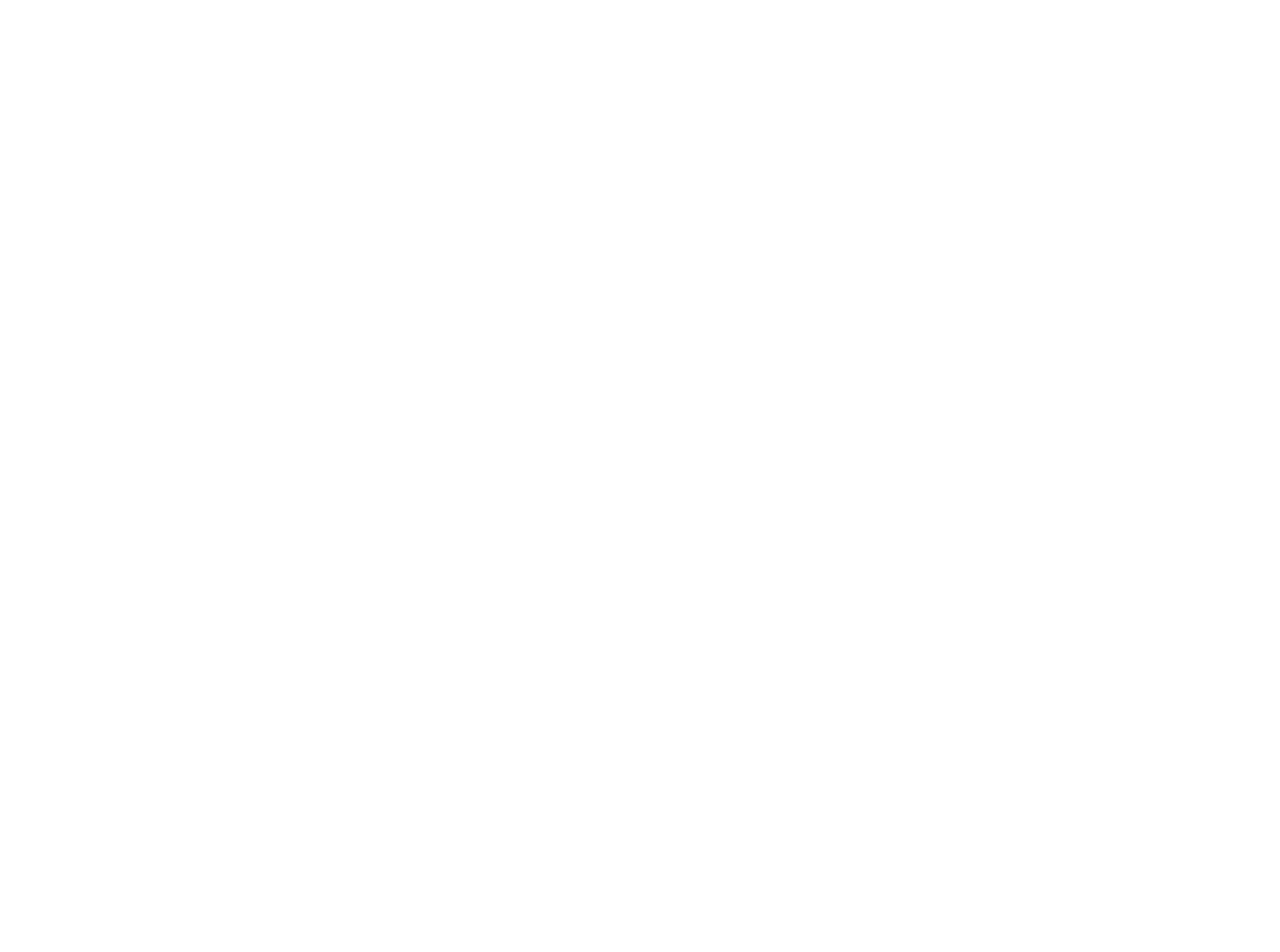
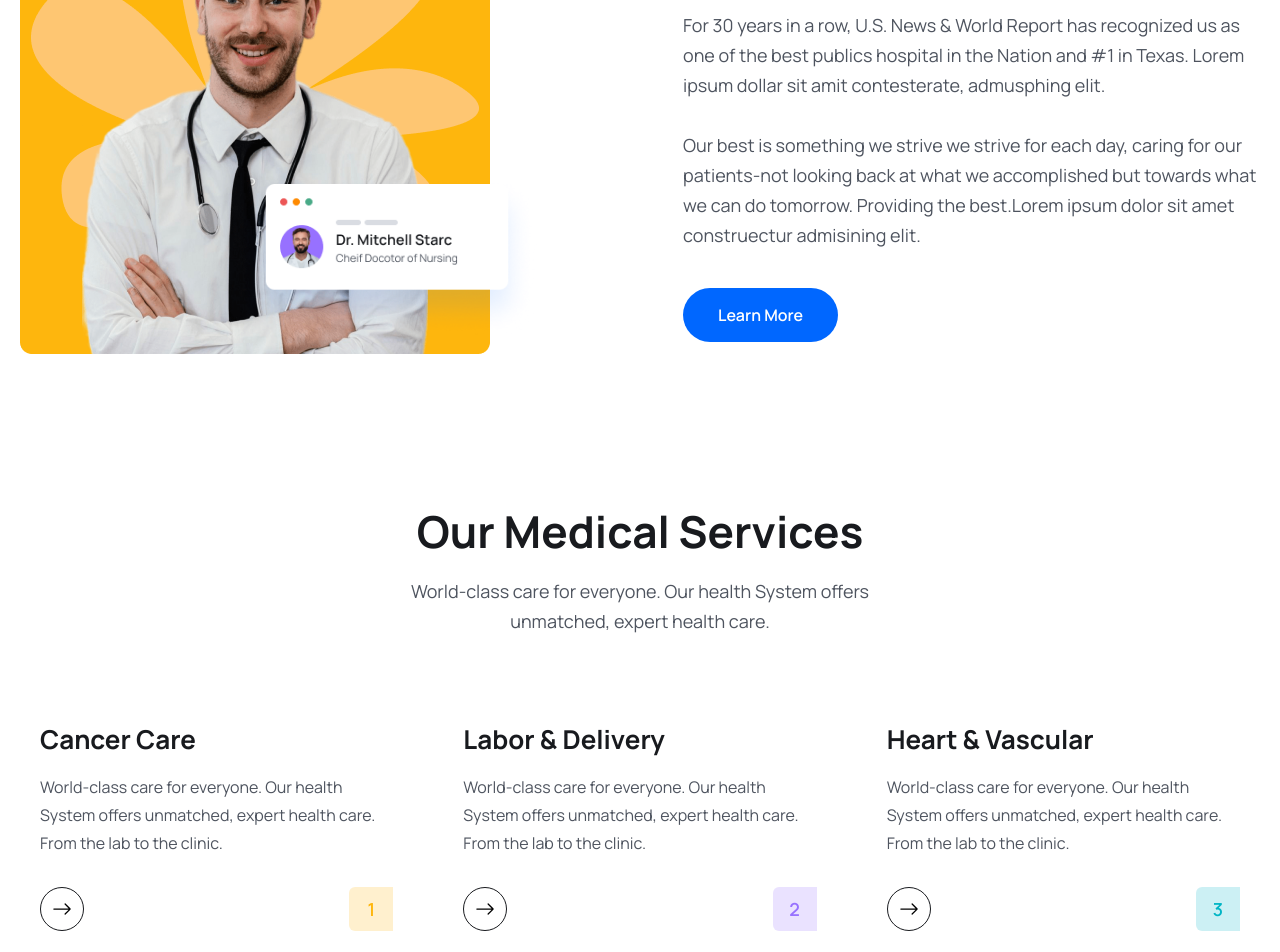
Before and after one commit to shagors/doctor-appointment, a React (Vite) app in the folder frontend/: page / in a window 1280 px wide. Shown: the part 1920-2872 px from the top of the page. Before the commit the page ends 1753 px from the top, so only its background shows below. Built offline with nearby package versions, Linux system fonts and the light colour scheme.

Commit message:
design two section about us and our services and resposive it

```diff
--- /dev/null
+++ b/frontend/src/components/About/About.jsx
@@ -0,0 +1,44 @@
+import aboutImg from "../../assets/images/about.png";
+import aboutCardImg from "../../assets/images/about-card.png";
+import { Link } from "react-router-dom";
+
+const About = () => {
+  return (
+    <section>
+      <div className="container">
+        <div className="flex justify-between gap-[50px] lg:gap-[130px] xl:gap-0 flex-col lg:flex-row">
+          {/* about image */}
+          <div className="relative w-3/4 lg:w-1/2 xl:w-[770px] z-10 order-2 lg:order-1">
+            <img src={aboutImg} alt="About-Imgage" />
+            <div className="absolute z-20 bottom-4 w-[200px] md:w-[300px] right-[-30%] md:right-[-7%] lg:right-[22%]">
+              <img src={aboutCardImg} alt="Card-Image" />
+            </div>
+          </div>
+
+          {/* =============About Content============= */}
+          <div className="w-full lg:w-1/2 xl:w-[670px] order-1 lg:order-2">
+            <h2 className="heading">Proud to be one of the nations best.</h2>
+            <p className="text__para">
+              For 30 years in a row, U.S. News & World Report has recognized us
+              as one of the best publics hospital in the Nation and #1 in Texas.
+              Lorem ipsum dollar sit amit contesterate, admusphing elit.
+            </p>
+
+            <p className="text__para mt-[30px]">
+              Our best is something we strive we strive for each day, caring for
+              our patients-not looking back at what we accomplished but towards
+              what we can do tomorrow. Providing the best.Lorem ipsum dolor sit
+              amet construectur admisining elit.
+            </p>
+
+            <Link to="/">
+              <button className="btn">Learn More</button>
+            </Link>
+          </div>
+        </div>
+      </div>
+    </section>
+  );
+};
+
+export default About;
--- /dev/null
+++ b/frontend/src/components/Services/ServiceCard.jsx
@@ -0,0 +1,35 @@
+import { BsArrowRight } from "react-icons/bs";
+import { Link } from "react-router-dom";
+
+const ServiceCard = ({ item, index }) => {
+  const { name, desc, bgColor, textColor } = item;
+  return (
+    <div className="py-[30px] px-3 lg:px-5">
+      <h2 className="text-[26px] leading-9 text-headingColor font-[700]">
+        {name}
+      </h2>
+      <p className="text-[16px] leading-7 font-[400] text-textColor mt-4">
+        {desc}
+      </p>
+
+      <div className="flex items-center justify-between mt-[30px]">
+        <Link
+          to="/doctors"
+          className="w-[44px] h-[44px] rounded-full border border-solid border-[#181A1E] flex items-center justify-center group hover:bg-primaryColor hover:border-none">
+          <BsArrowRight className="group-hover:text-white w-6 h-5" />
+        </Link>
+        <span
+          className="w-[44px] h-[44px] flex items-center justify-center text-[18px] leading-[30px] font-[600]"
+          style={{
+            background: `${bgColor}`,
+            color: `${textColor}`,
+            borderRadius: "6px 0 0 6px",
+          }}>
+          {index + 1}
+        </span>
+      </div>
+    </div>
+  );
+};
+
+export default ServiceCard;
--- /dev/null
+++ b/frontend/src/components/Services/ServiceList.jsx
@@ -0,0 +1,15 @@
+import React from "react";
+import { services } from "../../assets/data/services";
+import ServiceCard from "./ServiceCard";
+
+const ServiceList = () => {
+  return (
+    <div className="grid grid-cols-1 md:grid-cols-2 lg:grid-cols-3 gap-5 lg:gap-[30px] mt-[30px] lg:mt-[55px]">
+      {services.map((item, index) => (
+        <ServiceCard item={item} index={index} key={index} />
+      ))}
+    </div>
+  );
+};
+
+export default ServiceList;
--- a/frontend/src/pages/Home.jsx
+++ b/frontend/src/pages/Home.jsx
@@ -6,6 +6,8 @@ import icon01 from "../assets/images/icon01.png";
 import icon02 from "../assets/images/icon02.png";
 import icon03 from "../assets/images/icon03.png";
 import { BsArrowRight } from "react-icons/bs";
+import About from "../components/About/About";
+import ServiceList from "../components/Services/ServiceList";
 
 const Home = () => {
   return (
@@ -155,6 +157,24 @@ const Home = () => {
           </div>
         </div>
       </section>
+
+      {/* ============About section========== */}
+      <About />
+
+      {/* =========== Services ========== */}
+      <section>
+        <div className="container">
+          <div className="xl:w-[470px] mx-auto">
+            <h2 className="heading text-center">Our Medical Services</h2>
+            <p className="text__para text-center">
+              World-class care for everyone. Our health System offers unmatched,
+              expert health care.
+            </p>
+          </div>
+
+          <ServiceList />
+        </div>
+      </section>
     </>
   );
 };
```
